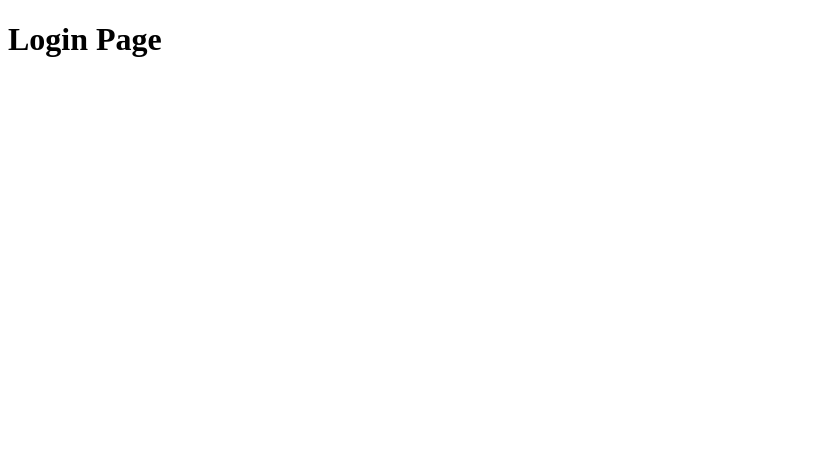
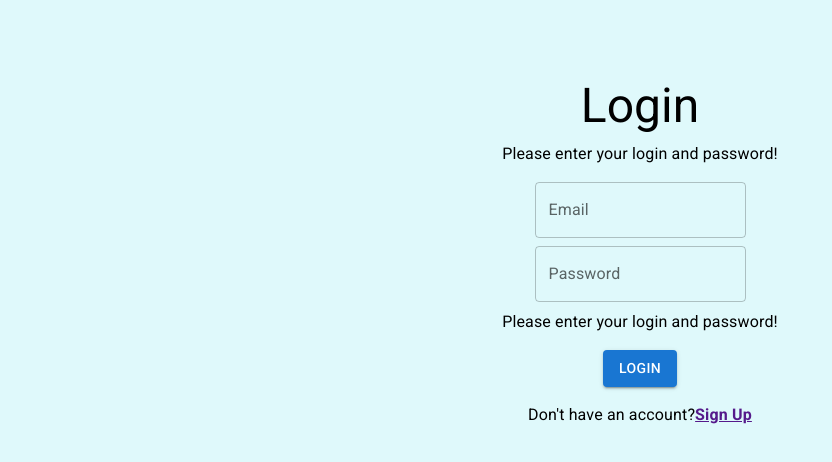
Before and after one commit to Calderdavid/todotask, a React (Vite) app: page /login in a window 1280 px wide. Shown: the top 462 px of the page, without its empty margins (0-832 px from the left). Built offline with nearby package versions, Linux system fonts and the light colour scheme.

Commit message:
layout login

```diff
--- a/index.html
+++ b/index.html
@@ -2,9 +2,10 @@
 <html lang="en">
   <head>
     <meta charset="UTF-8" />
-    <link rel="icon" type="image/svg+xml" href="/src/favicon.svg" />
     <meta name="viewport" content="width=device-width, initial-scale=1.0" />
     <title>Vite App</title>
+    <link rel="stylesheet" href="https://fonts.googleapis.com/css?family=Roboto:300,400,500,700&display=swap"/>
+
   </head>
   <body>
     <div id="root"></div>
--- a/package.json
+++ b/package.json
@@ -8,6 +8,10 @@
     "preview": "vite preview"
   },
   "dependencies": {
+    "@emotion/react": "^11.9.3",
+    "@emotion/styled": "^11.9.3",
+    "@fontsource/roboto": "^4.5.7",
+    "@mui/material": "^5.8.7",
     "bootstrap": "5.2.0-beta1",
     "react": "^18.0.0",
     "react-dom": "^18.0.0",
--- a/src/Auth/LoginPage.jsx
+++ b/src/Auth/LoginPage.jsx
@@ -1,7 +1,59 @@
-import React from 'react'
+import { Grid, TextField, Typography, Button } from "@mui/material"
 
 export const LoginPage = () => {
+
     return (
-    <h1>Login Page</h1>
+
+    <Grid
+        container
+        spacing={2}
+        direction="column"
+        justifyContent="center"
+        alignItems="center"
+    >
+        <Grid item xs={12}>
+            <Typography variant="h3">Login</Typography>
+        </Grid>
+        <Grid item xs={12} marginTop={-1}>
+            <Typography variant="body1">
+                <span>Please enter your login and password!</span>
+            </Typography>
+        </Grid>
+        <Grid item xs={12}>
+            <TextField
+                label="Email"
+                type="email"
+                placeholder="example@gmail.com"
+                fullWidth
+                name="email"
+            />
+        </Grid>
+        <Grid item xs={12} marginTop={-1}>
+            <TextField
+                label="Password"
+                type="password"
+                placeholder="password"
+                fullWidth
+                name="password"
+            />
+        </Grid>
+        <Grid item xs={12} marginTop={-1}>
+            <Typography variant="body1">
+                <span>Please enter your login and password!</span>
+            </Typography>
+        </Grid>
+
+        <Grid item xs={12}>
+            <Button variant="contained">Login</Button>
+        </Grid>
+
+        <Grid item xs={12} >
+            <Typography variant="body1">
+                <span>Don't have an account?</span>
+                <a href=""><strong>Sign Up</strong></a>
+            </Typography>
+        </Grid>
+    </Grid>
+
   )
 }
--- a/src/main.jsx
+++ b/src/main.jsx
@@ -1,6 +1,7 @@
 import React from 'react'
 import ReactDOM from 'react-dom/client'
 import {TodoTask} from './TodoTask'
+import './styles.css'
 
 ReactDOM.createRoot(document.getElementById('root')).render(
   <TodoTask />
--- /dev/null
+++ b/src/styles.css
@@ -0,0 +1,8 @@
+.box-shadow{
+    box-shadow: 0px 5px 5px rgba(0,0,0, 0.2);
+  }
+
+body{
+  padding: 70px;
+  background-color: #dff9fb;
+}
```
Also changed, not shown: 2 other files (tests, documents, lock files or other folders).
